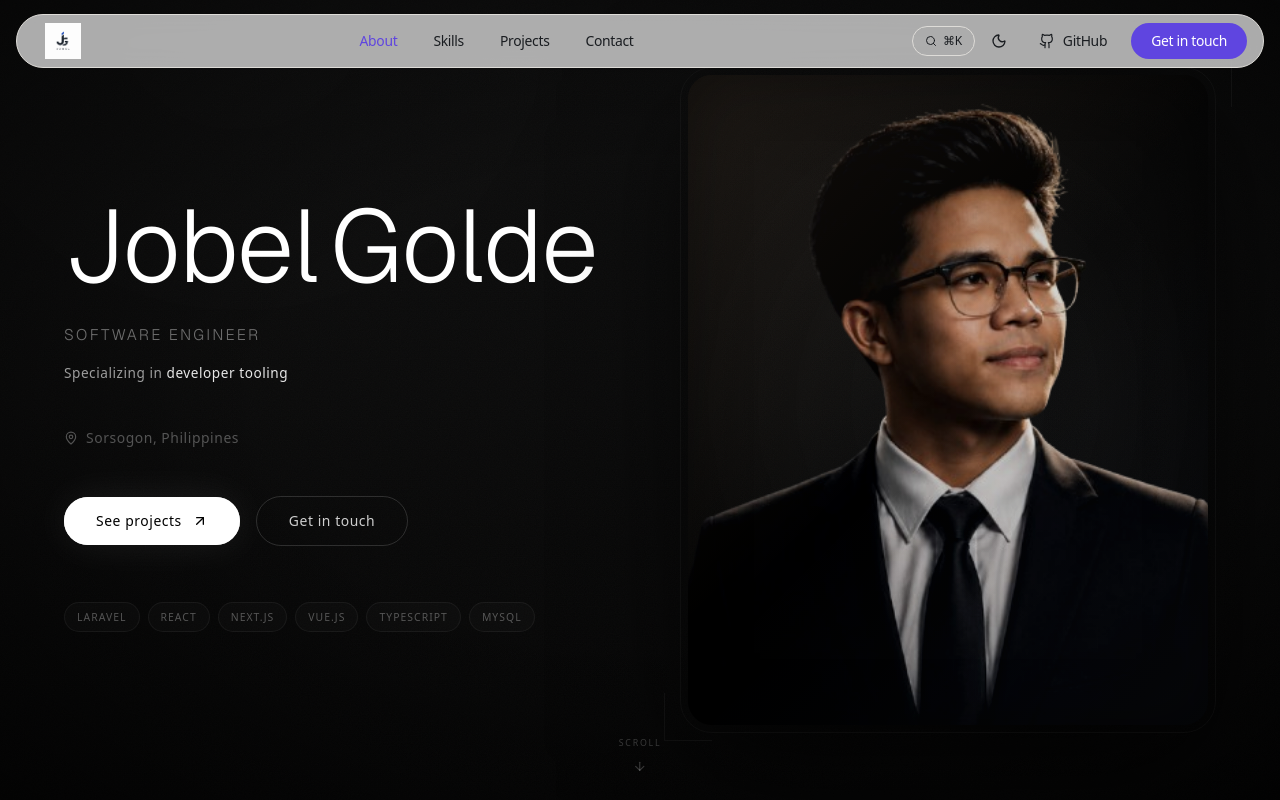
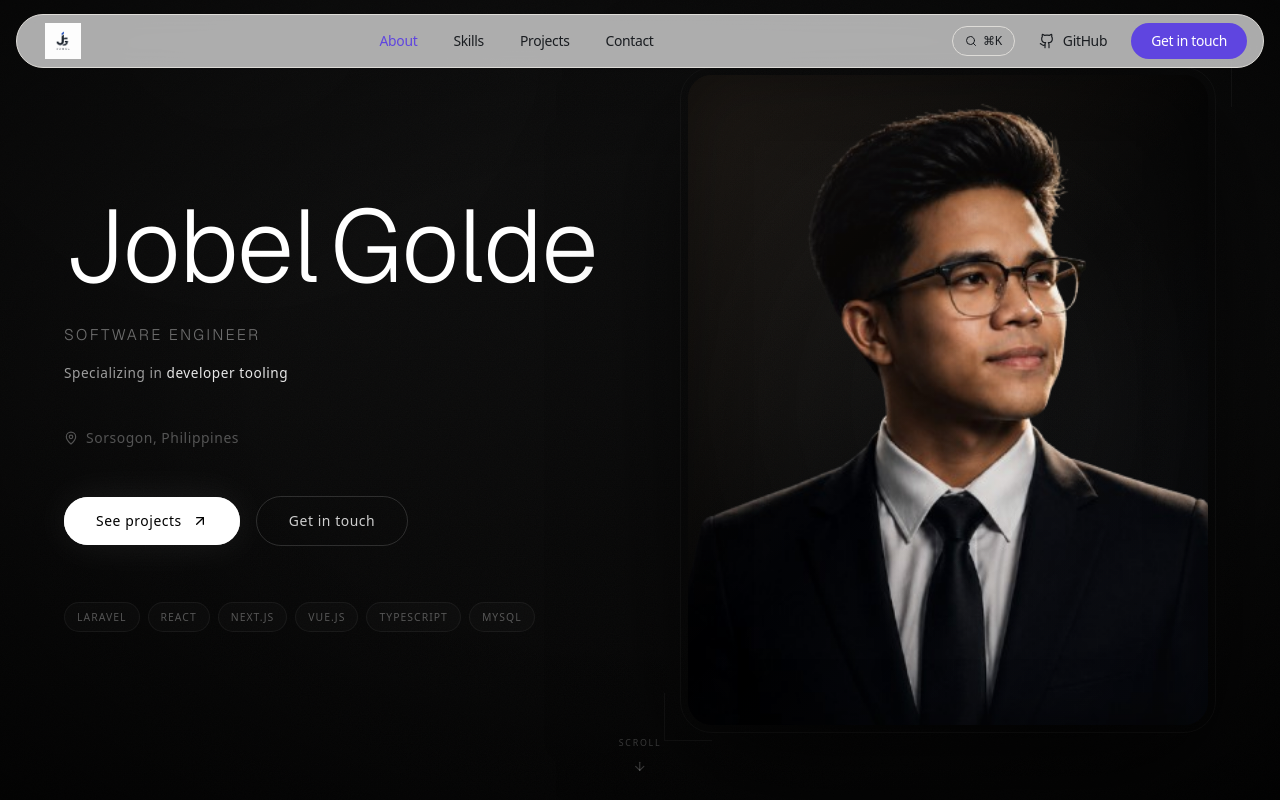
Before and after one commit to jobelGolde12/portfolio-latest, a Next.js app: page / in a window 1280 px wide. Shown: the top 800 px of the page. Built offline with nearby package versions, Linux system fonts and the light colour scheme.

Commit message:
Remove toggle theme feature

```diff
--- a/components/Hero.tsx
+++ b/components/Hero.tsx
@@ -271,10 +271,7 @@ export default function Hero() {
                 fill
                 priority
                 sizes="(max-width: 1024px) 100vw, 520px"
-                className="object-cover object-center scale-105"
-                style={{
-                  filter: 'contrast(1.05) saturate(0.95) brightness(0.85)',
-                }}
+                className="object-cover object-center scale-105 mix-blend-multiply"
               />
 
               {/* Feathered edge overlay */}
--- a/components/Navbar.tsx
+++ b/components/Navbar.tsx
@@ -185,14 +185,7 @@ export default function Navbar({
               <span>⌘K</span>
             </button>
 
-            {/* Theme toggle */}
-            <button
-              onClick={toggleTheme}
-              className="flex items-center justify-center w-8 h-8 rounded-full text-text-primary hover:text-text-primary hover:bg-bg-surface-2 transition-colors"
-              aria-label={`Switch to ${theme === 'dark' ? 'light' : 'dark'} mode`}
-            >
-              {theme === 'dark' ? <Sun className="w-4 h-4" /> : <Moon className="w-4 h-4" />}
-            </button>
+
 
             <a
               href="https://github.com/jobelGolde12/"
@@ -220,13 +213,6 @@ export default function Navbar({
               aria-label="Open command palette"
             >
               <Search className="w-4 h-4" />
-            </button>
-            <button
-              onClick={toggleTheme}
-              className="p-2 rounded-full text-text-primary hover:text-text-primary hover:bg-bg-surface-2 transition-colors"
-              aria-label={`Switch to ${theme === 'dark' ? 'light' : 'dark'} mode`}
-            >
-              {theme === 'dark' ? <Sun className="w-4 h-4" /> : <Moon className="w-4 h-4" />}
             </button>
             <button
               ref={toggleRef}
```
Also changed, not shown: 1 other file (tests, documents, lock files or other folders).
